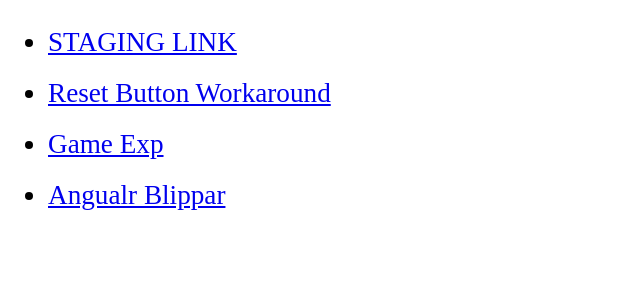
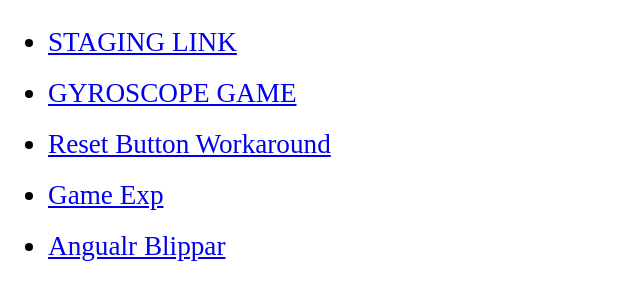
Before and after one commit to meky-vodafone/onirix-app-angular-deeplink, an Angular app: page / in a window 1280 px wide. Shown: the top 300 px of the page, without its empty margins (0-640 px from the left). Built offline with nearby package versions, Linux system fonts and the light colour scheme.

Commit message:
Update home.component.html

```diff
--- a/src/app/components/home/home.component.html
+++ b/src/app/components/home/home.component.html
@@ -2,7 +2,9 @@
   <li>
     <a href="https://test1.vodafone.com.eg/LB/yougoGame/index.html">STAGING LINK</a>
   </li>
-
+    <li>
+    <a href="https://test1.vodafone.com.eg/LB/yougoGame2/index.html">GYROSCOPE GAME</a>
+  </li>
   <!-- <li>
     <a href="https://test1.vodafone.com.eg/portal/bf/blippar"
       >Staging BlippAR BF</a
```
